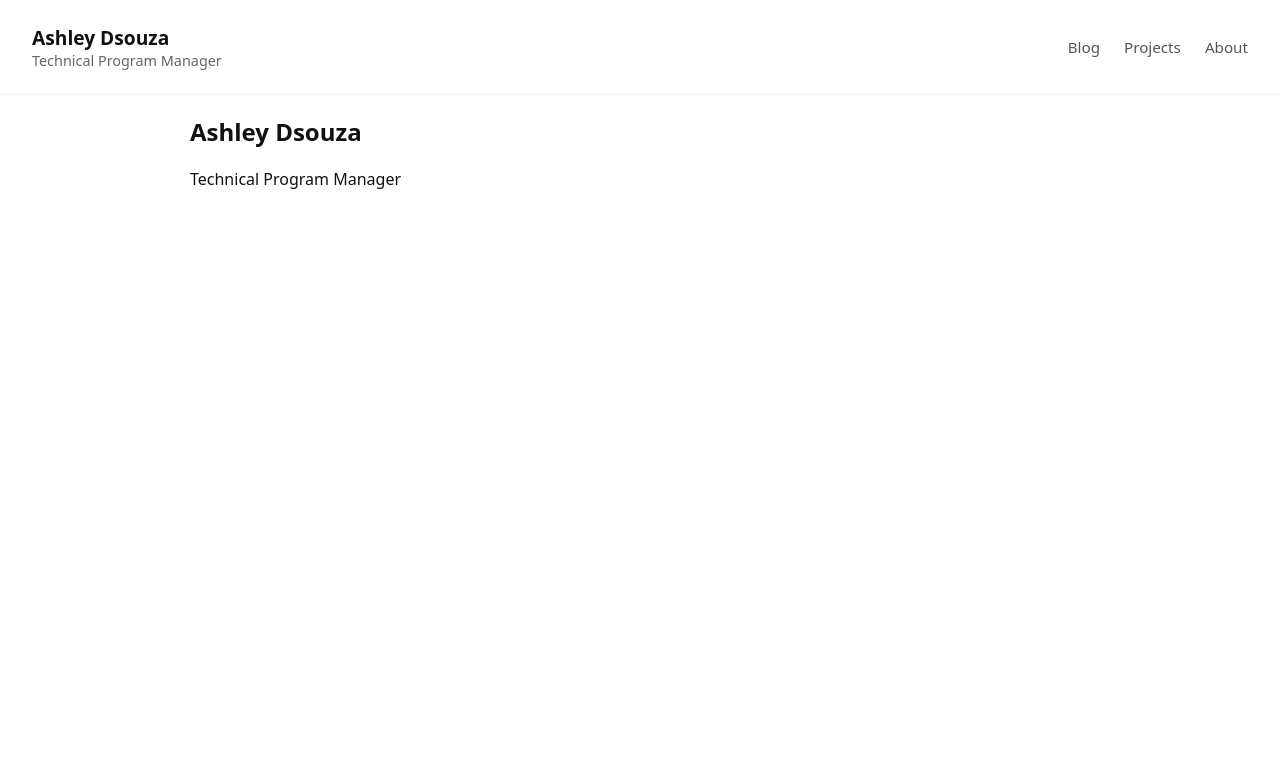
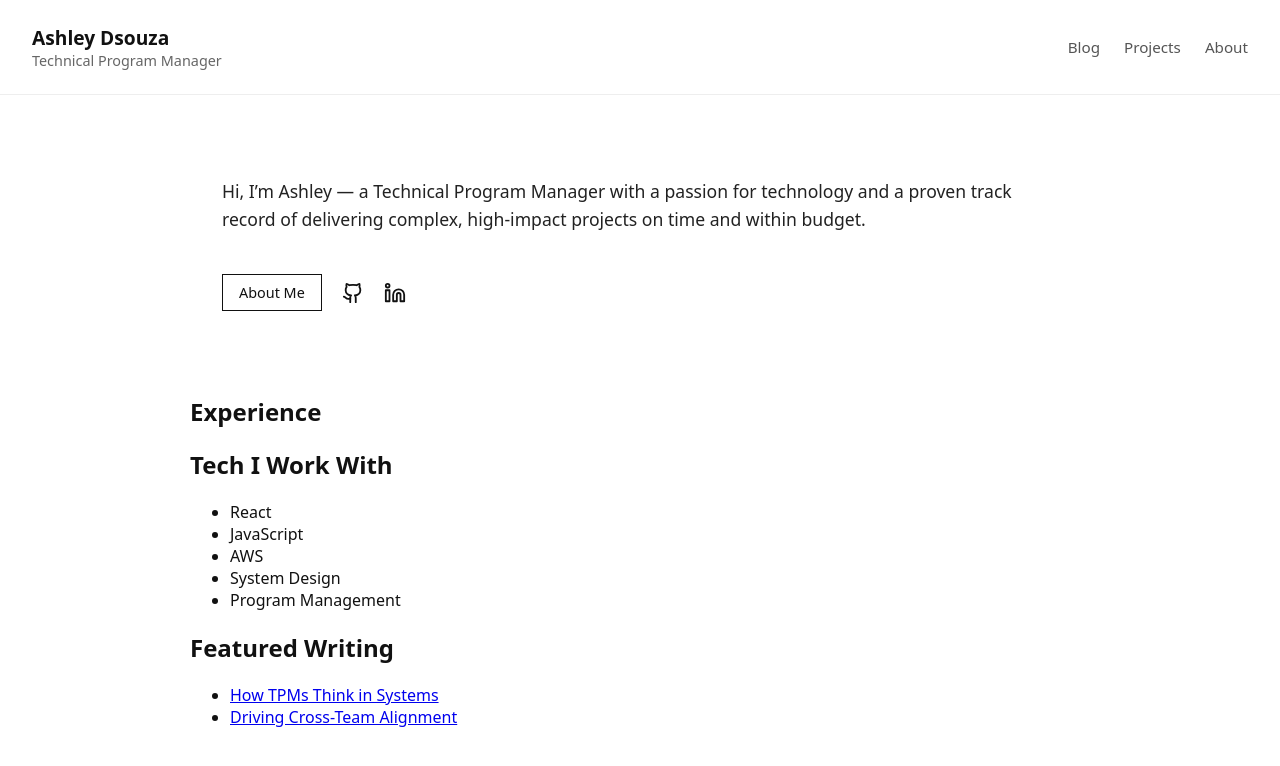
Before and after one commit to ashleybdsouza/ashleybdsouza.github.io, a React (Vite) app: page / in a window 1280 px wide. Shown: the top 766 px of the page. Built offline with nearby package versions, Linux system fonts and the light colour scheme.

Commit message:
Lamding Page sections and placeholders

```diff
--- a/package.json
+++ b/package.json
@@ -11,6 +11,7 @@
     "deploy": "npm run build && gh-pages -d dist"
   },
   "dependencies": {
+    "lucide-react": "^0.563.0",
     "react": "^19.2.0",
     "react-dom": "^19.2.0",
     "react-router-dom": "^7.13.0"
--- /dev/null
+++ b/src/components/landing/AboutSection.jsx
@@ -0,0 +1,41 @@
+import { Link } from "react-router-dom";
+import { Github, Linkedin } from "lucide-react";
+import "../../styles/landing.css";
+
+export default function AboutSection() {
+  return (
+    <section className="about-section">
+      <div className="about-content">
+        <p className="intro">
+          Hi, I’m Ashley — a Technical Program Manager with a passion for
+          technology and a proven track record of delivering complex,
+          high-impact projects on time and within budget.
+        </p>
+
+        <div className="about-actions">
+          <Link to="/about" className="about-button">
+            About Me
+          </Link>
+
+          <a
+            href="https://github.com/ashleybdsouza"
+            target="_blank"
+            rel="noreferrer"
+            aria-label="GitHub"
+          >
+            <Github size={22} />
+          </a>
+
+          <a
+            href="https://www.linkedin.com/in/ashleybdsouza"
+            target="_blank"
+            rel="noreferrer"
+            aria-label="LinkedIn"
+          >
+            <Linkedin size={22} />
+          </a>
+        </div>
+      </div>
+    </section>
+  );
+}
--- /dev/null
+++ b/src/components/landing/FeaturedPostsSection.jsx
@@ -0,0 +1,18 @@
+import { Link } from "react-router-dom";
+
+export default function FeaturedPostsSection() {
+  return (
+    <section className="featured-posts">
+      <h2>Featured Writing</h2>
+
+      <ul>
+        <li>
+          <Link to="/blog">How TPMs Think in Systems</Link>
+        </li>
+        <li>
+          <Link to="/blog">Driving Cross-Team Alignment</Link>
+        </li>
+      </ul>
+    </section>
+  );
+}
--- /dev/null
+++ b/src/components/landing/TechSection.jsx
@@ -0,0 +1,14 @@
+export default function TechSection() {
+  return (
+    <section className="tech-section">
+      <h2>Tech I Work With</h2>
+      <ul className="tech-list">
+        <li>React</li>
+        <li>JavaScript</li>
+        <li>AWS</li>
+        <li>System Design</li>
+        <li>Program Management</li>
+      </ul>
+    </section>
+  );
+}
--- /dev/null
+++ b/src/components/landing/TimelineSection.jsx
@@ -0,0 +1,8 @@
+export default function TimelineSection() {
+  return (
+    <section className="timeline-section">
+      <h2>Experience</h2>
+      {/* Timeline items later */}
+    </section>
+  );
+}
--- a/src/pages/Landing.jsx
+++ b/src/pages/Landing.jsx
@@ -1,8 +1,15 @@
+import AboutSection from "../components/landing/AboutSection";
+import TimelineSection from "../components/landing/TimelineSection";
+import TechSection from "../components/landing/TechSection";
+import FeaturedPostsSection from "../components/landing/FeaturedPostsSection";
+
 export default function Landing() {
   return (
-    <section>
-      <h1>Ashley Dsouza</h1>
-      <p>Technical Program Manager</p>
-    </section>
+    <main>
+      <AboutSection />
+      <TimelineSection />
+      <TechSection />
+      <FeaturedPostsSection />
+    </main>
   );
 }
--- /dev/null
+++ b/src/styles/landing.css
@@ -0,0 +1,43 @@
+.about-section {
+  padding: 4rem 2rem;
+  max-width: 900px;
+  margin: 0 auto;
+}
+
+.about-content {
+  display: flex;
+  flex-direction: column;
+  gap: 1.5rem;
+}
+
+.intro {
+  font-size: 1.1rem;
+  line-height: 1.6;
+  color: #222;
+}
+
+.about-actions {
+  display: flex;
+  align-items: center;
+  gap: 1.25rem;
+}
+
+.about-button {
+  padding: 0.5rem 1rem;
+  border: 1px solid #111;
+  text-decoration: none;
+  color: #111;
+  font-size: 0.9rem;
+  transition: background 0.2s ease;
+}
+
+.about-button:hover {
+  background: #111;
+  color: #fff;
+}
+
+.about-actions a {
+  color: #111;
+  display: flex;
+  align-items: center;
+}
```
Also changed, not shown: 1 other file (tests, documents, lock files or other folders).
